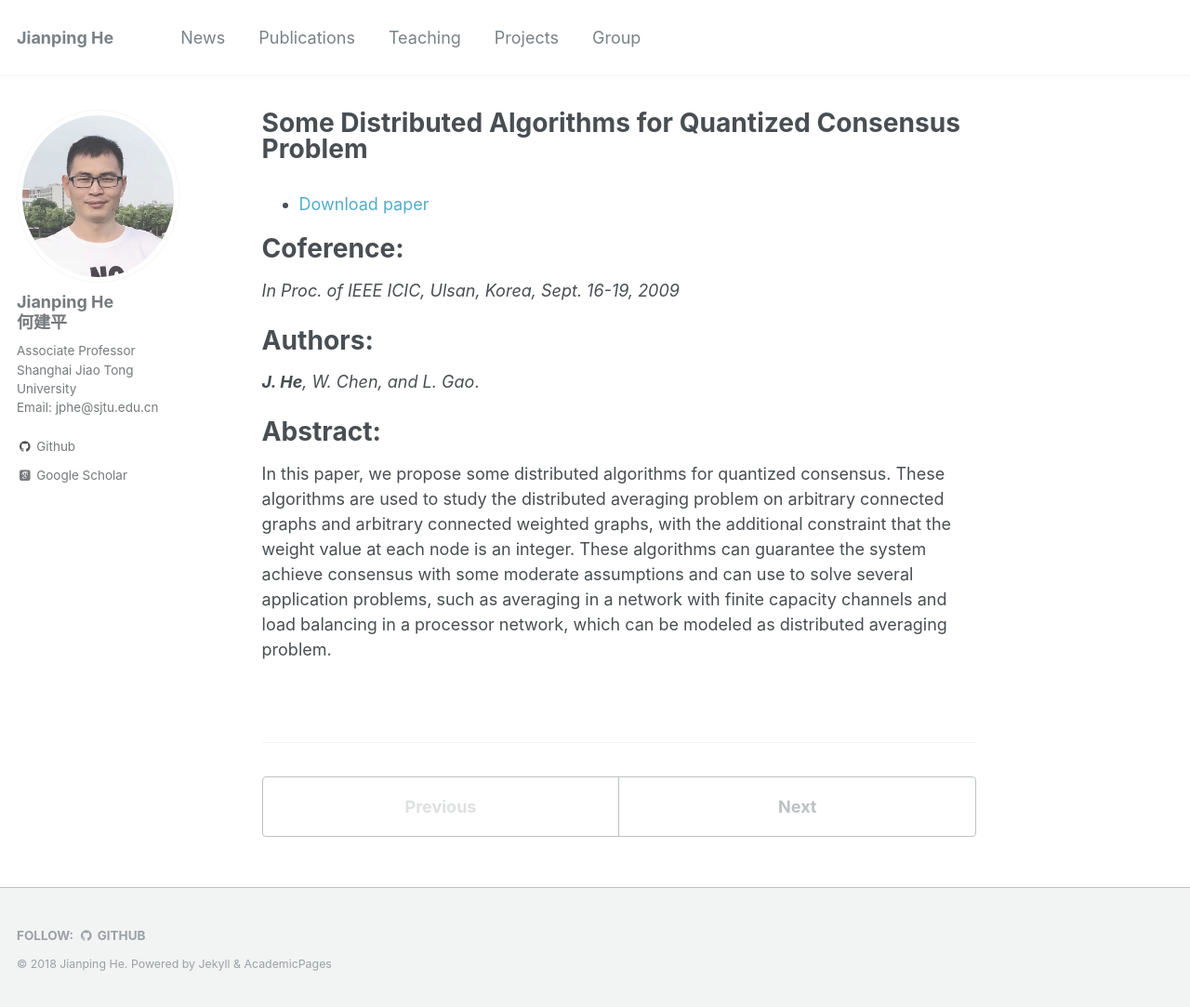
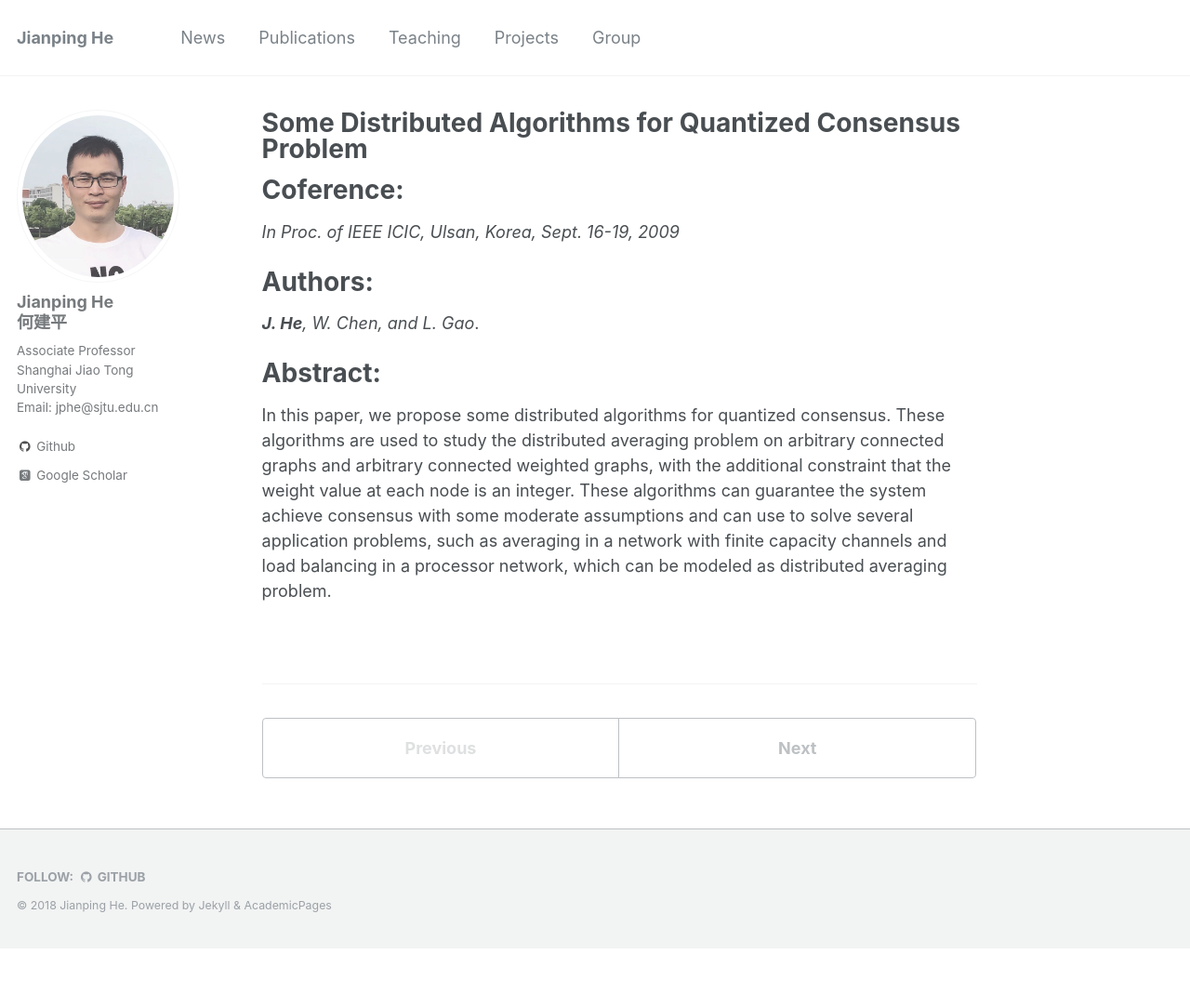
Before and after one commit to jiangshuozz/Jianping-He.github.io, a Jekyll site: the page built from _publications/2009-09-16-Some-Distributed-Algorithms-for-Quantized-Consensus-Problem.md, in a window 1280 px wide and 1083 px high. Shown: the whole window at 93% size. Built offline with Jekyll 4.4.1, drawn with Linux system fonts in a browser that asks for light colours; some web fonts are replaced.

Commit message:
Update 2009-09-16-Some-Distributed-Algorithms-for-Quantized-Consensus-Problem.md

```diff
--- a/_publications/2009-09-16-Some-Distributed-Algorithms-for-Quantized-Consensus-Problem.md
+++ b/_publications/2009-09-16-Some-Distributed-Algorithms-for-Quantized-Consensus-Problem.md
@@ -8,8 +8,6 @@ venue: '--'
 #paperurl: ''
 #citation: ''
 ---
-
-- [Download paper](https://arxiv.org/abs/1609.06368)
 
 Coference:
 ===
```
